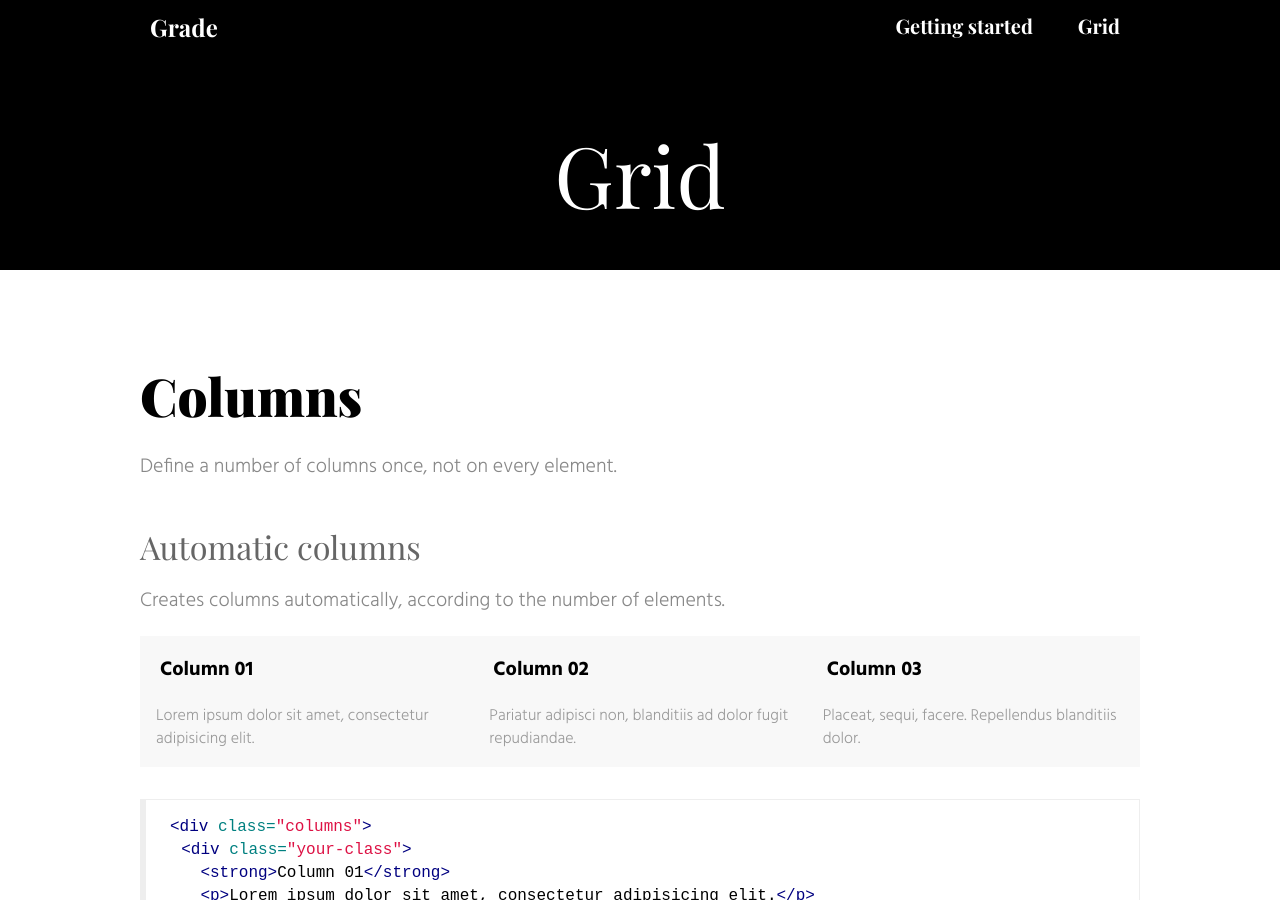
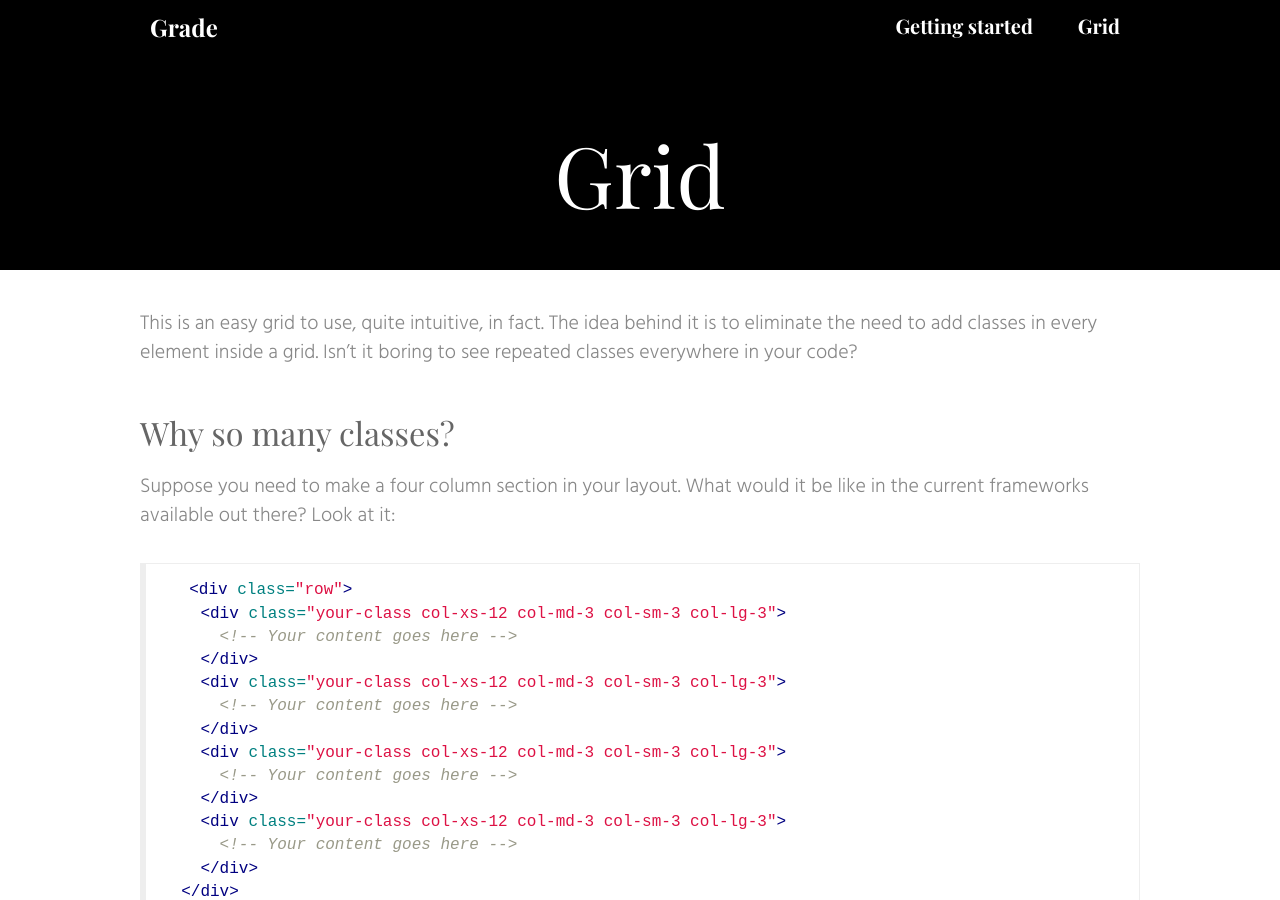
Before and after one commit to elvessousa/grade, a Jekyll site: the page built from grid.md, in a window 1280 px wide and 900 px high. Built offline with Jekyll 4.4.1, drawn with Linux system fonts in a browser that asks for light colours; some web fonts are replaced; some of the changed text lies outside the part shown.

Commit message:
Explanations.

```diff
--- a/grid.md
+++ b/grid.md
@@ -3,4 +3,66 @@ layout: page
 title: Grid
 permalink: /grid/
 ---
+
+This is an easy grid to use, quite intuitive, in fact.
+The idea behind it is to eliminate the need to add classes in every element inside a grid.
+Isn't it boring to see repeated classes everywhere in your code?
+
+#### Why so many classes?
+Suppose you need to make a four column section in your layout.
+What would it be like in the current frameworks available out there?
+Look at it:
+
+{% highlight html %}
+  <div class="row">
+    <div class="your-class col-xs-12 col-md-3 col-sm-3 col-lg-3">
+      <!-- Your content goes here -->
+    </div>
+    <div class="your-class col-xs-12 col-md-3 col-sm-3 col-lg-3">
+      <!-- Your content goes here -->
+    </div>
+    <div class="your-class col-xs-12 col-md-3 col-sm-3 col-lg-3">
+      <!-- Your content goes here -->
+    </div>
+    <div class="your-class col-xs-12 col-md-3 col-sm-3 col-lg-3">
+      <!-- Your content goes here -->
+    </div>
+  </div>
+{% endhighlight %}
+
+There are a lot of classes on those div's, right?
+
+What if you could write the same code as the example below?
+{% highlight html %}
+  <div class="four columns one-phone">
+    <div class="your-class">
+      <!-- Your content goes here -->
+    </div>
+    <div class="your-class">
+      <!-- Your content goes here -->
+    </div>
+    <div class="your-class">
+      <!-- Your content goes here -->
+    </div>
+    <div class="your-class">
+      <!-- Your content goes here -->
+    </div>
+  </div>
+{% endhighlight %}
+
+Much better, huh?
+
+#### So will i have to leave my favorite framework to use this?
+Ehh, nope... You can mix it with any framework you already use.
+Why? It will only work if you use the **grid** class in the parent element.
+It's unobstrusive.
+
+Like this:
+
+{% highlight html %}
+  <div class="grid">
+    <!-- Your content goes here -->
+  </div>
+{% endhighlight %}
+
 {% include snippets.html %}
```
